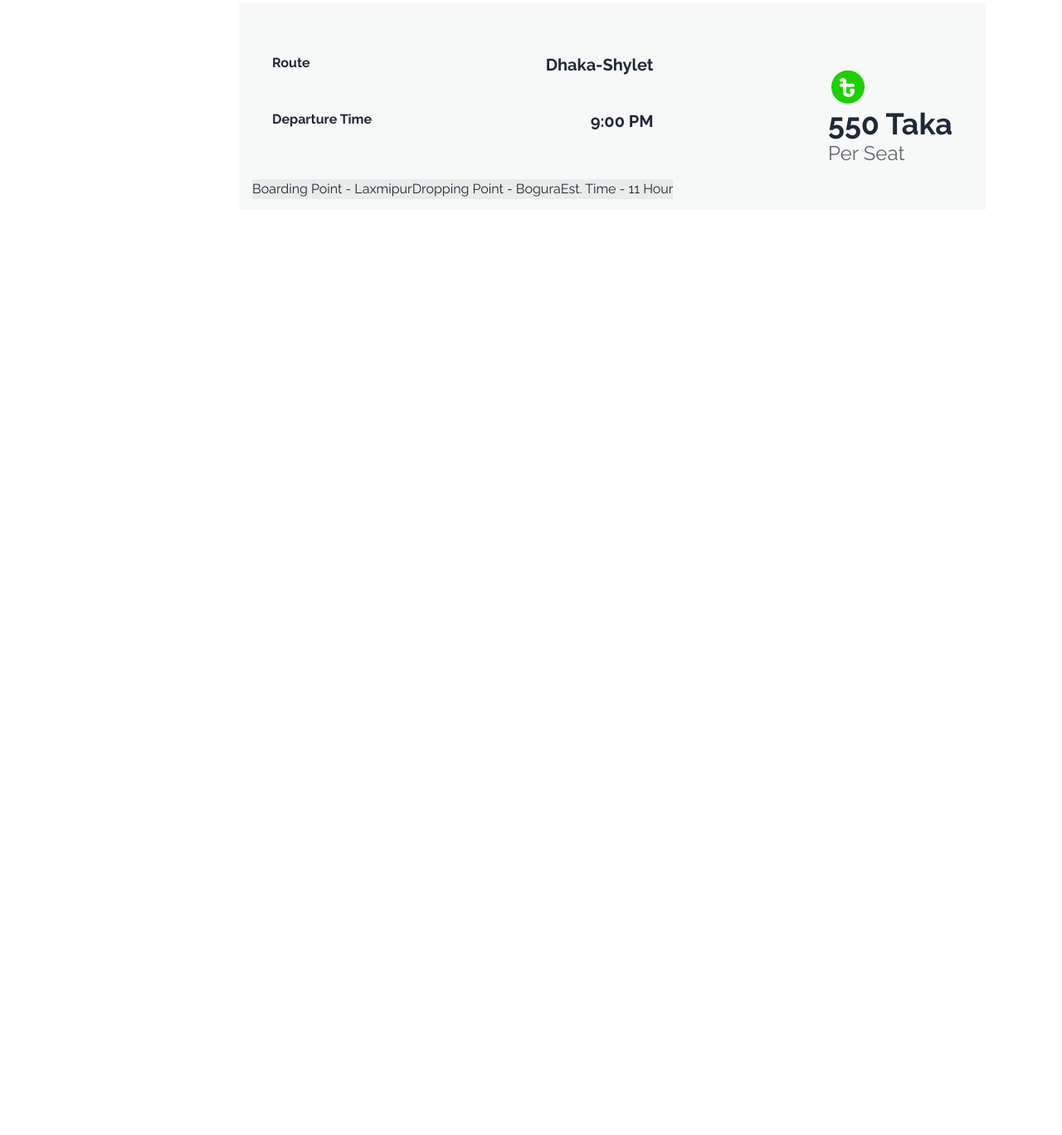
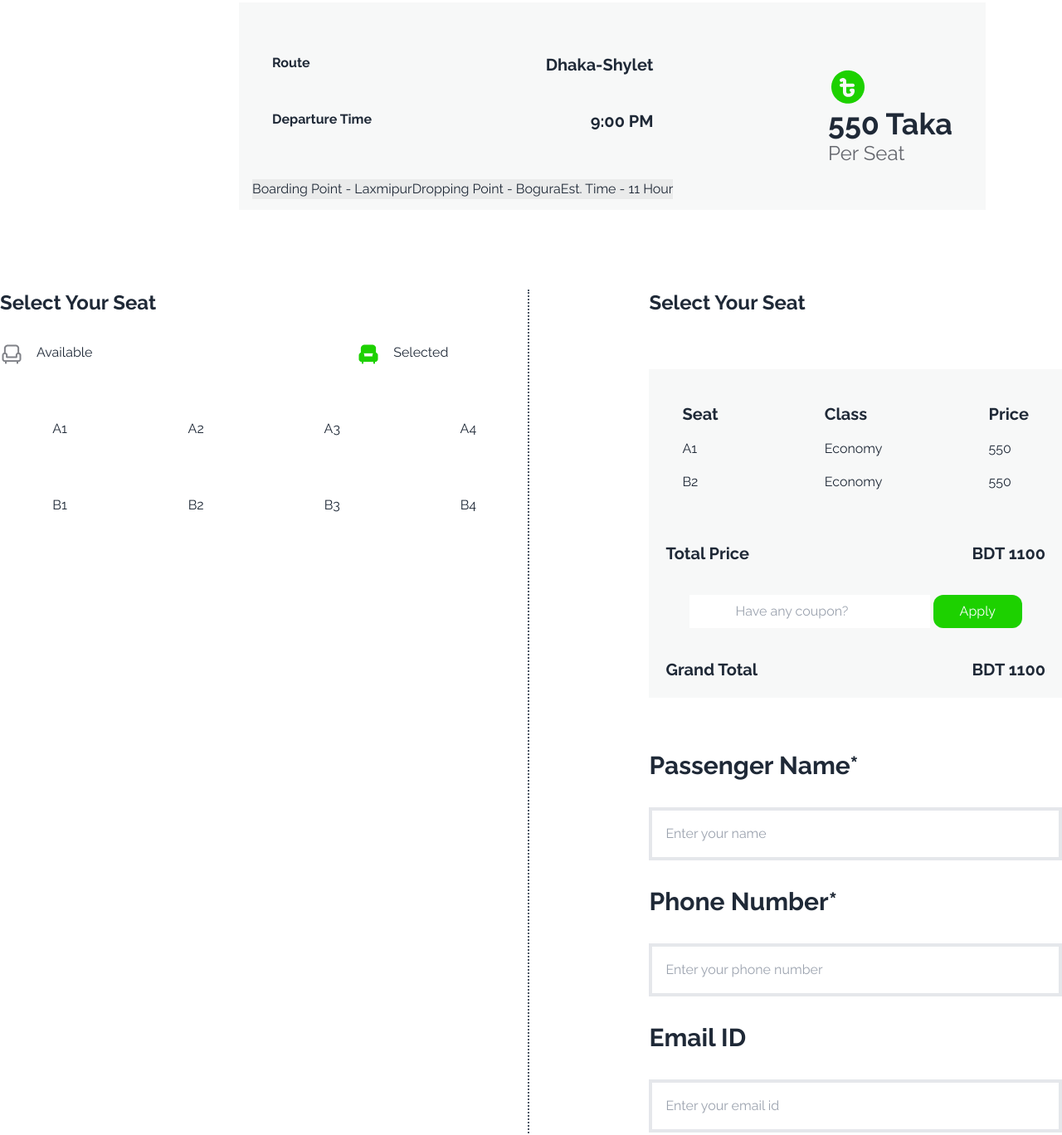
Before and after one commit to sharifulrabby/S-R-Paribahan, a plain HTML site: page index.html in a window 1280 px wide. Shown: the part 1553-2921 px from the top of the page at 83% size. Before the commit the page ends 1902 px from the top, so only its background shows below. Drawn offline with nearby package versions, Linux system fonts and the light colour scheme.

Commit message:
Added the html Section

```diff
--- a/index.html
+++ b/index.html
@@ -115,12 +115,79 @@
         <!-- TIcket Details End -->
 
         <!-- Seat Section -->
-        <section class="mx-auto mt-24">
-
+        <section class="mx-auto mt-24 flex gap-36">
+           <div class="w-[700px] border-r-2 border-dotted border-gray-600">
+                <div class="space-y-8 pr-24">
+                    <h1 class="text-2xl font-bold">Select Your Seat</h1>
+                    <div class="flex justify-between">
+                        <div class="flex gap-4 text-center">
+                             <img src="./images/seat-gray.png" alt="">
+                             <p>Available</p>
+                        </div>
+                        <div class="flex gap-4 text-center">
+                             <img src="./images/seat-green-filled.png" alt="">
+                             <p>Selected</p>
+                        </div>
+                    </div>
+                </div>
+                <div class="grid grid-cols-4 mt-10 gap-5">
+                    <button class="bg-[##030712E6] p-6">A1</button>
+                    <button class="bg-[##030712E6] p-6">A2</button>
+                    <button class="bg-[##030712E6] p-6">A3</button>
+                    <button class="bg-[##030712E6] p-6">A4</button>
+                    <button class="bg-[##030712E6] p-6">B1</button>
+                    <button class="bg-[##030712E6] p-6">B2</button>
+                    <button class="bg-[##030712E6] p-6">B3</button>
+                    <button class="bg-[##030712E6] p-6">B4</button>
+                </div>
+           </div>
+            <div class="space-y-16">
+                <h1 class="text-2xl font-bold">Select Your Seat</h1>
+                <div class="bg-[#F7F8F8]">
+                    <div class="flex justify-evenly gap-32 p-10">
+                        <div class="space-y-4">
+                            <h4 class="text-xl font-bold">Seat</h4>
+                            <p>A1</p>
+                            <p>B2</p>
+                        </div>
+                        <div class="space-y-4">
+                            <h4 class="text-xl font-bold">Class</h4>
+                            <p>Economy</p>
+                            <p>Economy</p>
+                        </div>
+                        <div class="space-y-4">
+                            <h4 class="text-xl font-bold">Price</h4>
+                            <p>550</p>
+                            <p>550</p>
+                        </div>
+                    </div>
+                    <div class="space-y-4">
+                        <div class="flex justify-between p-5">
+                            <h4 class="text-xl font-bold">Total Price</h4>
+                            <p class="text-xl font-bold">BDT 1100</p>
+                        </div>
+                        <div class="justify-center text-center">
+                            <input class="pl-14 pr-14 pb-2 pt-2" type="text" placeholder="Have any coupon?">
+                            <button class="bg-[#1DD100] text-white pb-2 pt-2 pr-8 pl-8 text-center rounded-xl">Apply</button>
+                        </div>
+                        <div class="flex justify-between p-5">
+                            <h4 class="text-xl font-bold">Grand Total</h4>
+                            <p class="text-xl font-bold">BDT 1100</p>
+                        </div>
+                    </div>
+                </div>
+               <div class="space-y-8">
+                    <h3 class="text-3xl font-bold">Passenger Name*</h3>
+                    <input class="w-full p-4 border-4" type="text" placeholder="Enter your name">
+                    <h3 class="text-3xl font-bold">Phone Number*</h3>
+                    <input class="w-full p-4 border-4" type="number" placeholder="Enter your phone number">
+                    <h3 class="text-3xl font-bold">Email ID</h3>
+                    <input class="w-full p-4 border-4" type="text" placeholder="Enter your email id">
+                </div>
+                <button class="w-full bg-[#1DD100] text-white text-2xl font-bold p-5 rounded-2xl">Next</button>
+            </div>
         </section>
-        <section>
-
-        </section>
+        <!-- Seat Section End -->
     </main>
 </body>
 
```
Also changed, not shown: images/Group 56.jpg (added).
